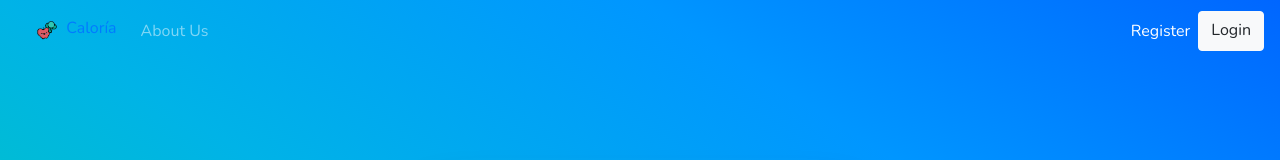
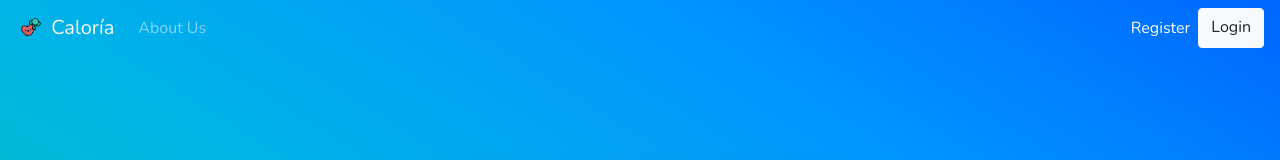
Before and after one commit to CTP-Caloria/Caloria, a React (Create React App) app in the folder client/: page /signup in a window 1280 px wide. Shown: the top 160 px of the page. Built offline with nearby package versions, Linux system fonts and the light colour scheme; no server answers.

Commit message:
Logo link changed to white

```diff
--- a/client/src/components/Navigation.js
+++ b/client/src/components/Navigation.js
@@ -1,18 +1,12 @@
 import React from 'react';
-import Navbar from 'react-bootstrap/Navbar';
-import Nav from 'react-bootstrap/Nav';
+import { Navbar, Nav } from 'react-bootstrap';
 import AuthButton from '../components/AuthButton';
-import {NavLink} from 'react-router-dom';
-import auth from '../services/auth';
-
-
-
+import { NavLink, Link } from 'react-router-dom';
 
 export default class Navigation extends React.Component {
     state = {
         bg: "transparent",
         variant: "dark",
-
     }
 
     listenScrollEvent = e => {
@@ -25,16 +19,13 @@ export default class Navigation extends React.Component {
 
     componentDidMount() {
         window.addEventListener("scroll", this.listenScrollEvent);
-
     }
-
-
-
 
     render() {
         return (
             <Navbar collapseOnSelect expand="sm" bg={this.state.bg} variant={this.state.variant} sticky="top">
-                    <NavLink className="nav-link" exact to="/">
+                <Navbar.Brand>
+                    <Link to="/" style={{ textDecoration: 'none'}} className="text-light">
                         <img
                             alt="logo"
                             src="icon-transparent.png"
@@ -42,7 +33,9 @@ export default class Navigation extends React.Component {
                             height="30"
                             className="d-inline-block align-top"
                         />{' '}
-                    Caloría</NavLink>
+                        Caloría
+                    </Link>
+                </Navbar.Brand>
                 <Navbar.Toggle aria-controls="responsive-navbar-nav" />
                 <Navbar.Collapse id="responsive-navbar-nav">
                     <Nav className="mr-auto">
@@ -74,5 +67,4 @@ export default class Navigation extends React.Component {
         )
     }
 
-
 }
--- a/client/src/components/NavigationLogout.js
+++ b/client/src/components/NavigationLogout.js
@@ -1,13 +1,12 @@
 import React from 'react';
-import Navbar from 'react-bootstrap/Navbar';
-import Nav from 'react-bootstrap/Nav';
+import { Navbar, Nav } from 'react-bootstrap';
 import AuthButton from '../components/AuthButton';
-import {NavLink} from 'react-router-dom';
+import { NavLink, Link } from 'react-router-dom';
 
 
 export default class NavigationLogout extends React.Component {
 
-    state= {
+    state = {
         bg:"transparent",
         variant: "dark"
     }
@@ -23,10 +22,12 @@ export default class NavigationLogout extends React.Component {
     componentDidMount() {
         window.addEventListener("scroll", this.listenScrollEvent);
     }
+
     render() {
         return (
             <Navbar collapseOnSelect expand="sm" bg={this.state.bg} variant={this.state.variant} sticky="top">
-                <NavLink className="nav-link" exact to="/">
+                <Navbar.Brand>
+                    <Link to="/" style={{ textDecoration: 'none'}} className="text-light">
                         <img
                             alt="logo"
                             src="icon-transparent.png"
@@ -34,7 +35,9 @@ export default class NavigationLogout extends React.Component {
                             height="30"
                             className="d-inline-block align-top"
                         />{' '}
-                    Caloría</NavLink>
+                        Caloría
+                    </Link>
+                </Navbar.Brand>
                 <Navbar.Toggle aria-controls="responsive-navbar-nav" />
                 <Navbar.Collapse id="responsive-navbar-nav">
                     <Nav className="mr-auto">
```
Also changed, not shown: client/public/manifest.json, 1 other file (tests, documents, lock files or other folders). Lines whose indentation alone changed are shown as unchanged.
